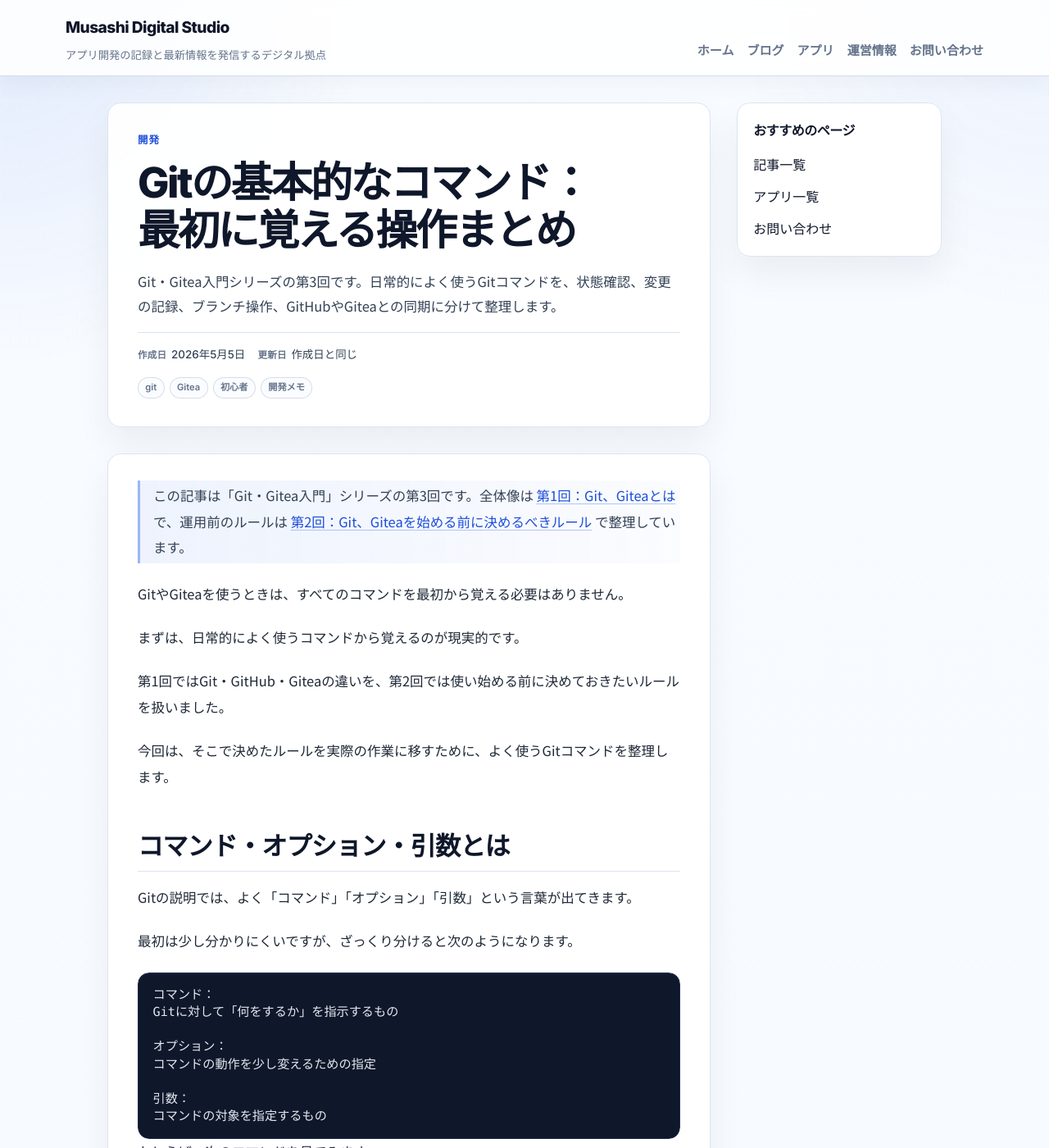
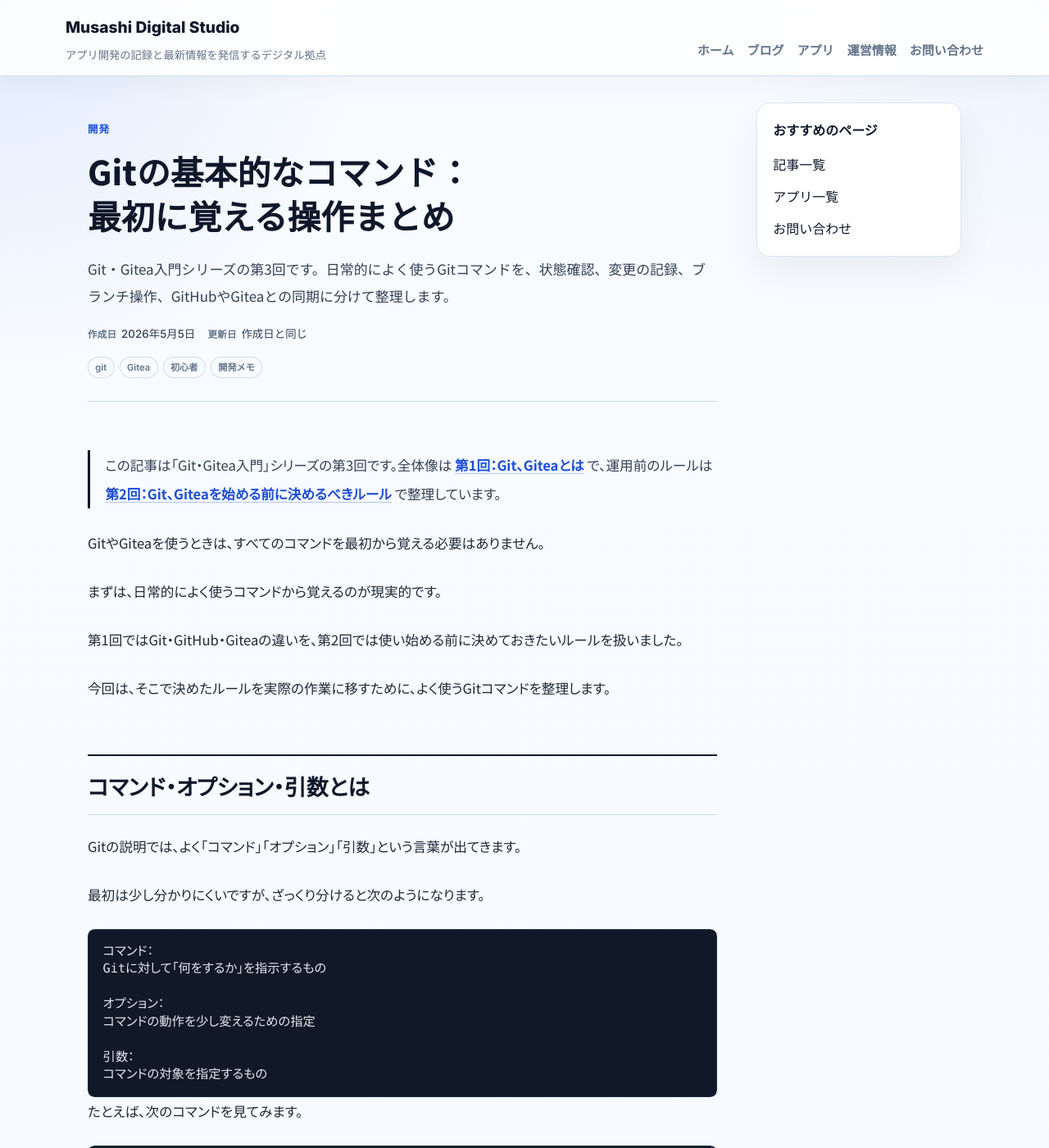
Before and after one commit to yasuhiro-toyoda/yasuhiro-toyoda.github.io, a Jekyll site: the page built from _posts/2026/05/2026-05-06-Gitの基本的なコマンド.md, in a window 1280 px wide and 1400 px high. Shown: the whole window at 82% size. Built offline with Jekyll 4.4.1, drawn with Linux system fonts in a browser that asks for light colours.

Commit message:
タイトル、見出しの文字サイズ修正

```diff
--- a/assets/css/site.css
+++ b/assets/css/site.css
@@ -29,6 +29,9 @@
   --shadow-hover: 0 22px 46px rgba(15, 23, 42, 0.1);
   --ui-font: "Inter", "Noto Sans JP", "Hiragino Sans", "Yu Gothic UI", "Yu Gothic", sans-serif;
   --body-font: "Noto Sans JP", "Inter", "Hiragino Sans", "Yu Gothic UI", "Yu Gothic", sans-serif;
+  --article-font: "Noto Sans JP", "Hiragino Sans", "Yu Gothic UI", "Yu Gothic", Meiryo, sans-serif;
+  --article-heading-font: "Noto Sans JP", "Inter", "Hiragino Sans", "Yu Gothic UI", "Yu Gothic", sans-serif;
+  --article-width: 48rem;
 }
 
 * {
@@ -130,7 +133,7 @@ h6 {
   font-family: var(--ui-font);
   font-size: 1.2rem;
   font-weight: 800;
-  letter-spacing: -0.03em;
+  letter-spacing: 0;
   text-decoration: none;
 }
 
@@ -201,9 +204,7 @@ h6 {
 .info-card,
 .post-footer-card,
 .tag-filter-card,
-.blog-post__footer,
-.post-header,
-.post-body {
+.blog-post__footer {
   background: var(--surface);
   border: 1px solid var(--line);
   border-radius: var(--radius-card);
@@ -220,7 +221,7 @@ h6 {
   font-size: clamp(2.3rem, 5vw, 3.8rem);
   font-weight: 800;
   line-height: 1.08;
-  letter-spacing: -0.05em;
+  letter-spacing: 0;
   text-wrap: balance;
 }
 
@@ -271,7 +272,7 @@ h6 {
 .blog-post__footer h2,
 .about-section h2 {
   font-family: var(--ui-font);
-  letter-spacing: -0.03em;
+  letter-spacing: 0;
 }
 
 .section-heading {
@@ -731,7 +732,7 @@ h6 {
 }
 
 .blog-post {
-  width: min(calc(100% - 2.5rem), 1080px);
+  width: min(calc(100% - 2.5rem), 1120px);
 }
 
 .post-layout {
@@ -740,12 +741,12 @@ h6 {
 
 .blog-post__grid {
   display: grid;
-  grid-template-columns: minmax(0, var(--reading-width)) minmax(220px, 250px);
+  grid-template-columns: minmax(0, var(--article-width)) minmax(220px, 250px);
   grid-template-areas:
     "header rail"
     "body rail";
   justify-content: center;
-  gap: 2rem;
+  gap: 1.4rem 3rem;
   align-items: start;
 }
 
@@ -767,23 +768,26 @@ h6 {
 }
 
 .post-header {
-  padding: 2.1rem 2.25rem;
+  padding: 1.4rem 0 1.75rem;
+  border-bottom: 1px solid var(--line-strong);
 }
 
 .post-header h1 {
   margin: 0;
-  font-size: clamp(2.25rem, 4vw, 3.25rem);
+  font-family: var(--article-heading-font);
+  font-size: clamp(1.8rem, 3.4vw, 2.55rem);
   font-weight: 800;
-  line-height: 1.12;
-  letter-spacing: -0.05em;
+  line-height: 1.32;
+  letter-spacing: 0;
   text-wrap: balance;
 }
 
 .post-lead {
-  margin: 1.15rem 0 0;
+  margin: 1.3rem 0 0;
   color: var(--text-soft);
-  font-size: 1.03rem;
-  line-height: 1.86;
+  font-family: var(--article-font);
+  font-size: 1.06rem;
+  line-height: 1.98;
 }
 
 .blog-post__footer {
@@ -793,9 +797,8 @@ h6 {
 .post-header__meta {
   display: grid;
   gap: 0.68rem;
-  margin-top: 1rem;
-  padding-top: 0.9rem;
-  border-top: 1px solid rgba(202, 216, 231, 0.75);
+  margin-top: 1.1rem;
+  padding-top: 0;
 }
 
 .post-meta {
@@ -883,8 +886,8 @@ h6 {
 
 .post-body {
   min-width: 0;
-  padding: 2rem 2.25rem 2.25rem;
-  overflow-wrap: anywhere;
+  padding: 2.25rem 0 0;
+  overflow-wrap: break-word;
 }
 
 .post-body > :first-child {
@@ -896,29 +899,43 @@ h6 {
 }
 
 .blog-post .post-body {
-  font-size: 1.03rem;
-  line-height: 1.92;
+  color: var(--text);
+  font-family: var(--article-font);
+  font-feature-settings: "palt";
+  font-size: 1.04rem;
+  font-weight: 400;
+  line-height: 2.05;
 }
 
 .blog-post .post-body p,
 .blog-post .post-body ul,
 .blog-post .post-body ol,
 .blog-post .post-body blockquote,
+.blog-post .post-body details,
 .blog-post .post-body pre,
 .blog-post .post-body table,
 .blog-post .post-body .callout,
 .blog-post .post-body .bookmark-card-wrap {
-  margin: 0 0 1.35rem;
+  margin: 0 0 1.55rem;
+}
+
+.blog-post .post-body a {
+  font-weight: 600;
 }
 
 .blog-post .post-body ul,
 .blog-post .post-body ol {
-  padding-left: 1.35rem;
+  padding-left: 1.5rem;
+}
+
+.blog-post .post-body li::marker {
+  color: var(--accent-strong);
+  font-weight: 700;
 }
 
 .blog-post .post-body li {
   margin: 0;
-  padding-left: 0.08rem;
+  padding-left: 0.12rem;
 }
 
 .blog-post .post-body li + li {
@@ -926,11 +943,15 @@ h6 {
 }
 
 .blog-post .post-body h2 {
-  margin: 3rem 0 1rem;
-  padding-bottom: 0.55rem;
-  border-bottom: 1px solid var(--line);
-  font-size: clamp(1.55rem, 2.6vw, 1.95rem);
-  line-height: 1.35;
+  margin: 4rem 0 1.3rem;
+  padding: 1.05rem 0 0.9rem;
+  border-top: 2px solid var(--heading);
+  border-bottom: 1px solid var(--line-strong);
+  font-family: var(--article-heading-font);
+  font-size: clamp(1.35rem, 2.1vw, 1.75rem);
+  font-weight: 800;
+  line-height: 1.5;
+  letter-spacing: 0;
   scroll-margin-top: calc(var(--site-header-height, 0px) + 1rem);
 }
 
@@ -939,16 +960,24 @@ h6 {
 }
 
 .blog-post .post-body h3 {
-  margin: 2rem 0 0.8rem;
-  font-size: 1.25rem;
-  line-height: 1.45;
+  margin: 2.45rem 0 0.9rem;
+  padding-left: 0.85rem;
+  border-left: 4px solid var(--heading);
+  font-family: var(--article-heading-font);
+  font-size: 1.18rem;
+  font-weight: 800;
+  line-height: 1.55;
+  letter-spacing: 0;
   scroll-margin-top: calc(var(--site-header-height, 0px) + 1rem);
 }
 
 .blog-post .post-body h4 {
-  margin: 1.35rem 0 0.65rem;
-  font-size: 1.05rem;
-  line-height: 1.5;
+  margin: 1.8rem 0 0.7rem;
+  font-family: var(--article-heading-font);
+  font-size: 1.04rem;
+  font-weight: 800;
+  line-height: 1.55;
+  letter-spacing: 0;
 }
 
 .blog-post .post-body h2 + hr {
@@ -956,9 +985,9 @@ h6 {
 }
 
 .blog-post .post-body blockquote {
-  padding: 0.2rem 0 0.2rem 1rem;
-  border-left: 3px solid rgba(var(--accent-rgb), 0.45);
-  background: linear-gradient(90deg, rgba(var(--accent-rgb), 0.08), rgba(var(--accent-rgb), 0.02));
+  padding: 0.1rem 0 0.1rem 1.15rem;
+  border-left: 3px solid var(--heading);
+  background: transparent;
   color: var(--text-soft);
 }
 
@@ -971,16 +1000,37 @@ h6 {
   border-top: 1px solid var(--line);
 }
 
+.blog-post .post-body details {
+  padding: 0.95rem 1rem;
+  border: 1px solid var(--line-strong);
+  border-radius: 8px;
+  background: #fff;
+}
+
+.blog-post .post-body summary {
+  cursor: pointer;
+  color: var(--heading);
+  font-family: var(--article-heading-font);
+  font-weight: 800;
+  line-height: 1.55;
+}
+
+.blog-post .post-body details[open] summary {
+  margin-bottom: 0.8rem;
+  padding-bottom: 0.8rem;
+  border-bottom: 1px solid var(--line);
+}
+
 .blog-post .post-body > p > img,
 .blog-post .post-body > img {
-  width: 90%;
-  max-width: 90%;
-  margin: 0.35rem auto 0;
-  padding: 0.35rem;
+  width: 100%;
+  max-width: 100%;
+  margin: 0.6rem auto 0;
+  padding: 0;
   border: 1px solid var(--line-strong);
-  border-radius: 12px;
+  border-radius: 8px;
   background: #fff;
-  box-shadow: 0 12px 26px rgba(15, 23, 42, 0.08);
+  box-shadow: none;
 }
 
 .post-body code {
@@ -1000,8 +1050,8 @@ h6 {
   -webkit-overflow-scrolling: touch;
   padding: 1rem 1.1rem;
   border: 1px solid rgba(96, 165, 250, 0.16);
-  border-radius: var(--radius-code);
-  background: #0f172a;
+  border-radius: 8px;
+  background: #111827;
   color: #e2e8f0;
   box-shadow: inset 0 1px 0 rgba(255, 255, 255, 0.04);
 }
@@ -1019,7 +1069,7 @@ h6 {
 .post-body .highlight {
   max-width: 100%;
   overflow: hidden;
-  border-radius: var(--radius-code);
+  border-radius: 8px;
 }
 
 .post-body .highlight pre {
@@ -1089,6 +1139,11 @@ h6 {
   background: linear-gradient(135deg, rgba(var(--callout-rgb), 0.09), rgba(var(--callout-rgb), 0.025));
 }
 
+.blog-post .post-body .callout {
+  border-radius: 8px;
+  background: #fff;
+}
+
 .callout--note,
 .callout--tip,
 .callout--info {
@@ -1130,8 +1185,8 @@ h6 {
   margin: 0;
   padding: 1rem;
   border: 1px solid var(--line);
-  border-radius: var(--radius-card);
-  background: linear-gradient(135deg, rgba(255, 255, 255, 0.98), rgba(248, 251, 255, 0.94));
+  border-radius: 8px;
+  background: #fff;
   box-shadow: var(--shadow-soft);
   color: var(--heading);
   text-decoration: none;
@@ -1435,9 +1490,7 @@ h6 {
   .category-card,
   .info-card,
   .tag-filter-card,
-  .blog-post__footer,
-  .post-header,
-  .post-body {
+  .blog-post__footer {
     border-radius: 14px;
   }
 
@@ -1480,14 +1533,17 @@ h6 {
     padding: 0.9rem;
   }
 
-  .post-header,
+  .post-header {
+    padding: 1.05rem 0 1.3rem;
+  }
+
   .post-body {
-    padding: 1.35rem 1.2rem 1.45rem;
+    padding: 1.55rem 0 0;
   }
 
   .post-header h1 {
-    font-size: clamp(1.85rem, 7vw, 2.45rem);
-    line-height: 1.2;
+    font-size: clamp(1.55rem, 6vw, 2rem);
+    line-height: 1.34;
   }
 
   .post-lead,
@@ -1498,20 +1554,22 @@ h6 {
   }
 
   .blog-post .post-body {
-    line-height: 1.86;
+    line-height: 1.95;
   }
 
   .blog-post .post-body h2 {
-    margin-top: 2.25rem;
-    font-size: 1.45rem;
+    margin-top: 2.8rem;
+    padding: 0.85rem 0 0.75rem;
+    font-size: 1.28rem;
   }
 
   .blog-post .post-body h3 {
-    font-size: 1.15rem;
+    font-size: 1.08rem;
+    border-left-width: 3px;
   }
 
   .blog-post .post-body h4 {
-    font-size: 1rem;
+    font-size: 0.98rem;
   }
 
   .blog-post .post-body th,
```
